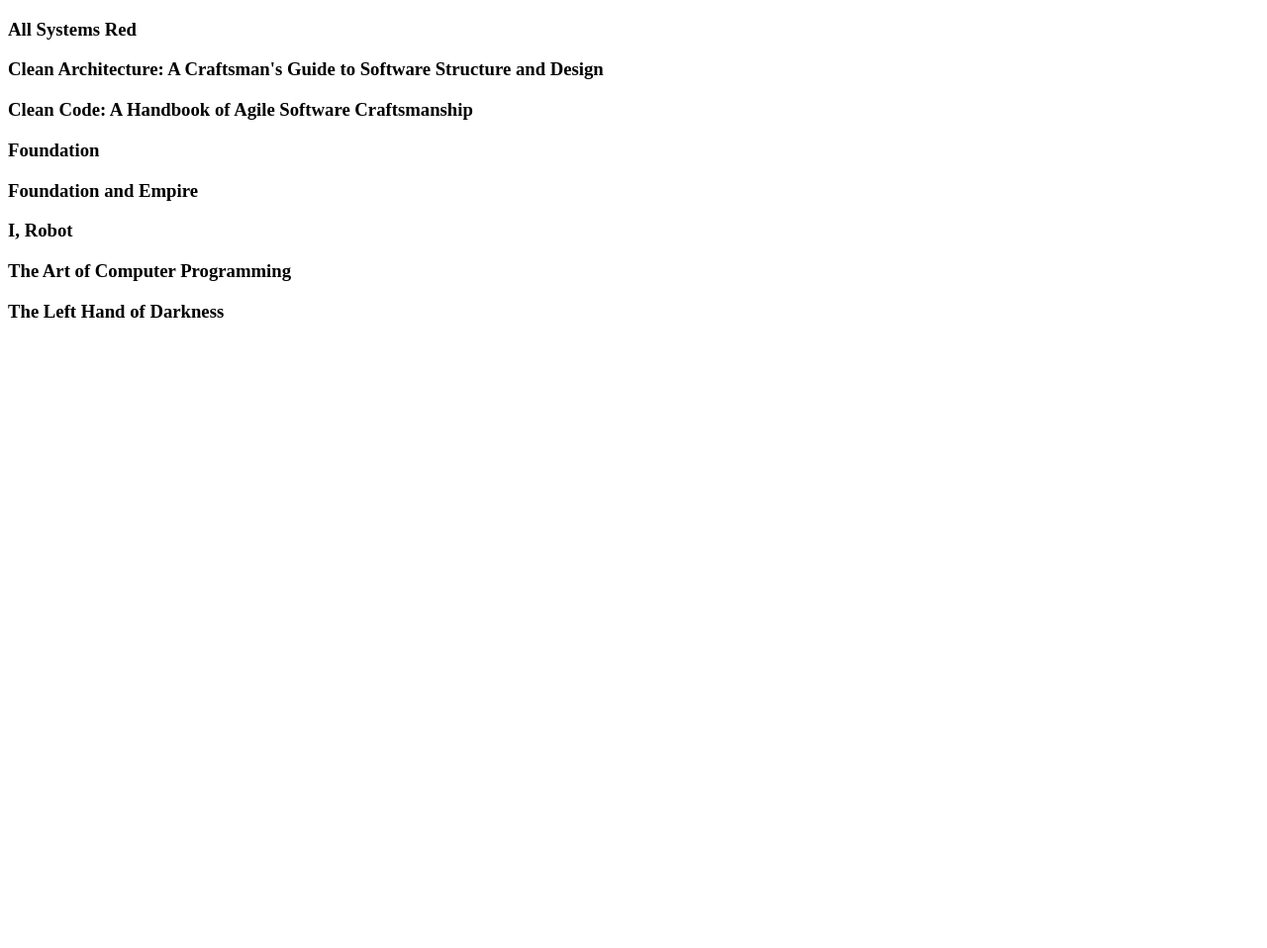
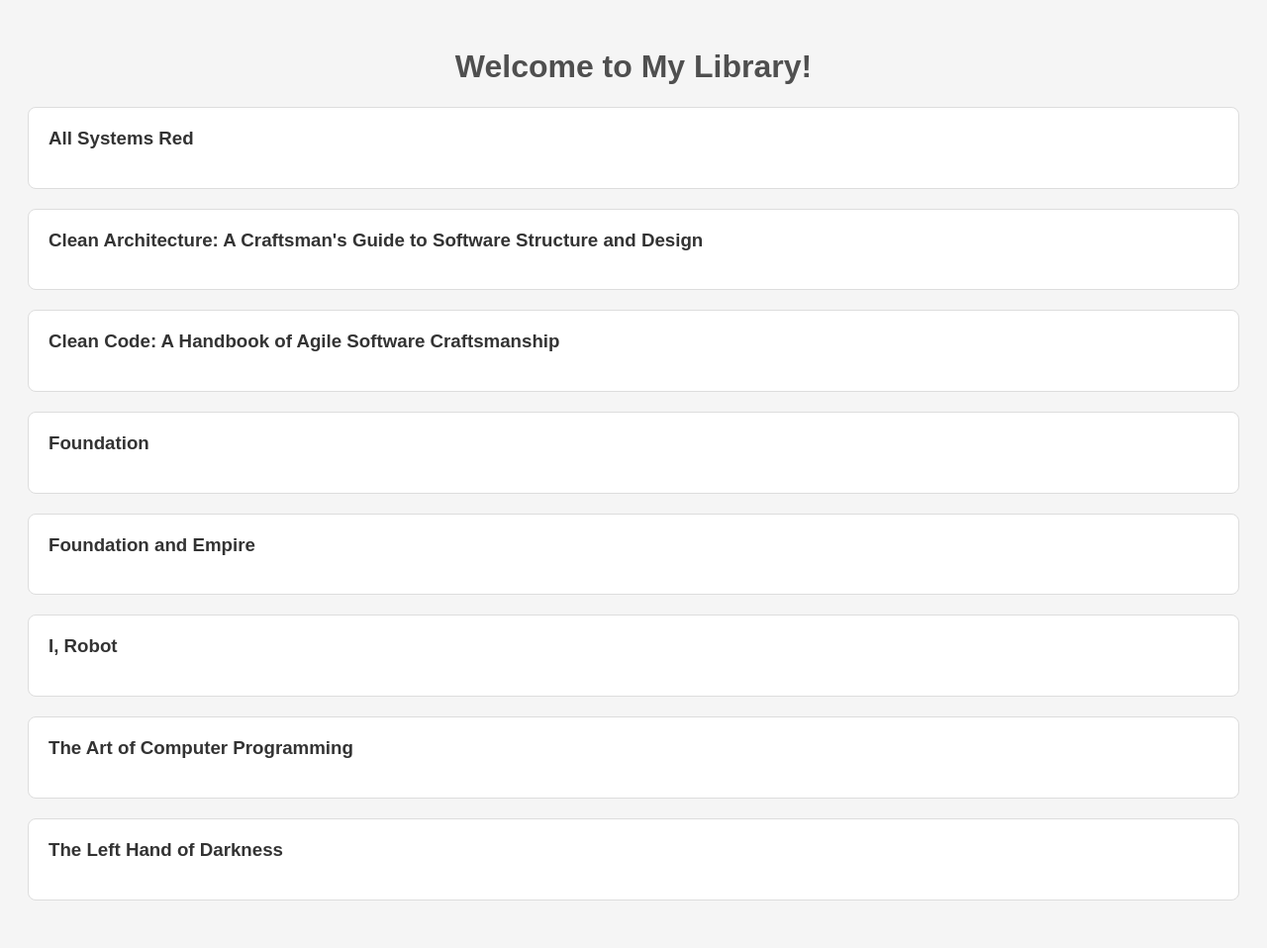
Before and after one commit to yanucodes/BookAlchemy, a Flask app: page / in a window 1280 px wide. Shown: the whole page at 99% size. Before the commit the page ends 321 px from the top, so only its background shows below. Run offline with Flask 3, Linux system fonts and the light colour scheme.

Commit message:
Add style sheet for homepage

```diff
--- /dev/null
+++ b/static/style.css
@@ -0,0 +1,24 @@
+body {
+    font-family: Arial, sans-serif;
+    background-color: #F5F5F5;
+    padding: 20px;
+    color: #333;
+}
+
+h1 {
+    text-align: center;
+    color: #4F4F4F;
+}
+
+.book {
+    background-color: #FFF;
+    border: 1px solid #DDD;
+    padding: 20px;
+    margin-bottom: 20px;
+    border-radius: 8px;
+    position: relative;
+}
+
+.book h3 {
+    margin-top: 0;
+}
--- a/templates/home.html
+++ b/templates/home.html
@@ -4,13 +4,17 @@
     <meta charset="UTF-8">
     <meta name="viewport" content="width=device-width, initial-scale=1.0">
     <meta http-equiv="X-UA-Compatible" content="ie=edge">
+    <title>My Books</title>
+    <link rel="stylesheet" href="{{ url_for('static', filename='style.css') }}">
   </head>
   <body>
-
+    <h1>Welcome to My Library!</h1>
     {% for book in books %}
-    <div> <h3>{{ book.title }}</h3>
+    <div class="book">
+        <div>
+            <h3>{{ book.title }}</h3>
+        </div>
     </div>
     {% endfor %}
-
   </body>
 </html>
```
